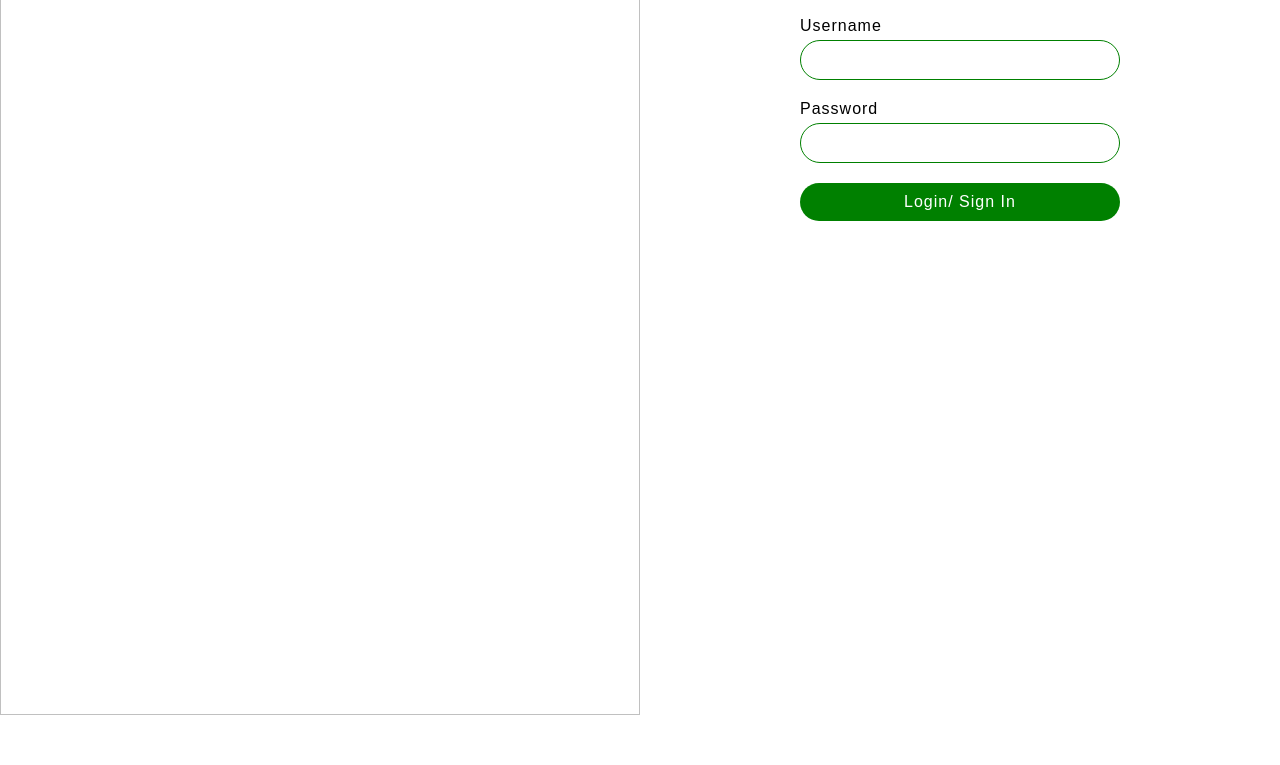
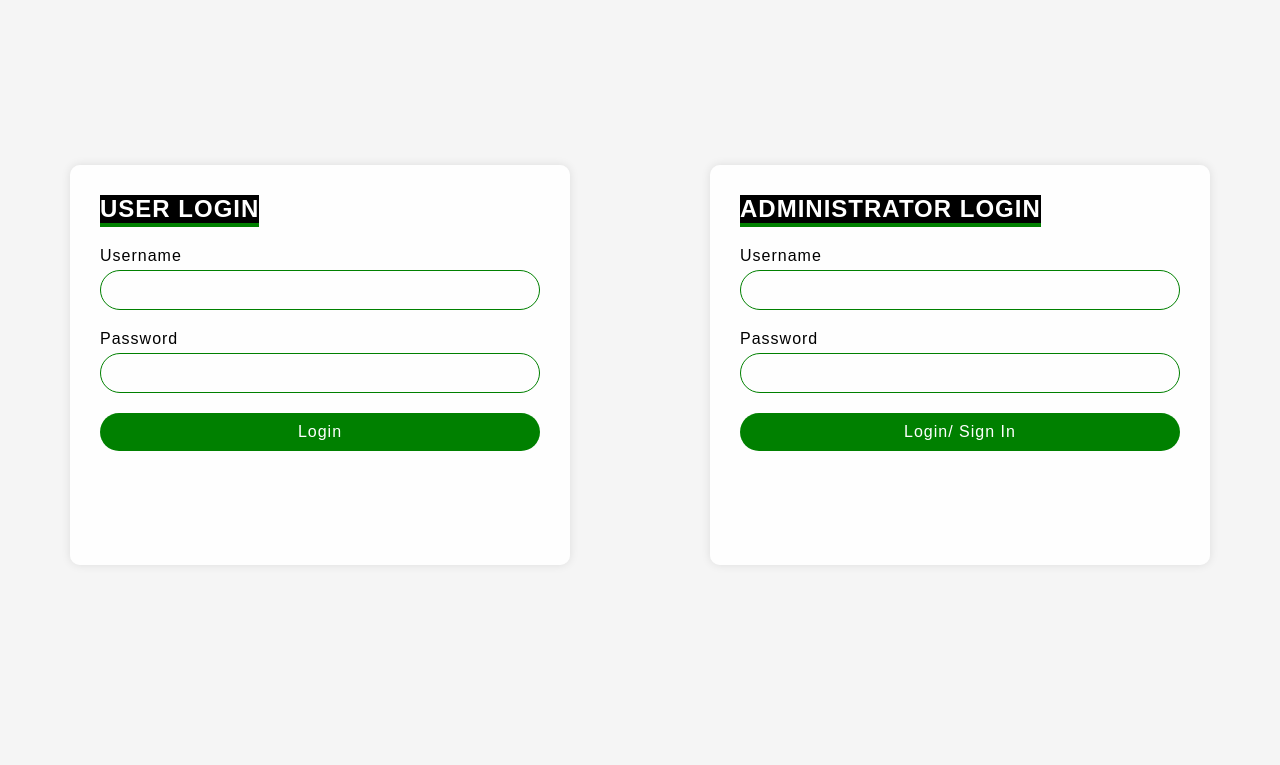
Before and after one commit to Shubhamsk2000/Crime-Alert, a plain HTML site: page PBL/adminlogin.html in a window 1280 px wide. Shown: the part 107-872 px from the top of the page. Before the commit the page ends 822 px from the top, so only its background shows below. Drawn offline with Linux system fonts and the light colour scheme.

Commit message:
committed

```diff
--- a/PBL/adminlogin.html
+++ b/PBL/adminlogin.html
@@ -161,8 +161,40 @@
 			margin: 50px;
 		}
 	}
+	section {
+        position: relative;
+        width: 100%;
+        height: 100vh; /* Set height to viewport height */
+        display: flex;
+        justify-content: center;
+        align-items: center;
+        background-color: #f5f5f5; /* Adding a background color for better visualization */
+    }
 
+    section .contentBx {
+        display: flex;
+        flex-direction: column; /* Stack forms vertically */
+        align-items: center; /* Center forms horizontally */
+    }
 
+    section .contentBx .formBx {
+        width: 300px; /* Adjust width as needed */
+        padding: 20px;
+        background: rgb(255, 255, 255, 0.9);
+        margin: 20px auto; /* Center horizontally */
+        border-radius: 10px; /* Add border-radius for rounded corners */
+        box-shadow: 0 0 10px rgba(0, 0, 0, 0.1); /* Add box-shadow for depth */
+    }
+	section .contentBx .formBx {
+        width: 500px; /* Increase width */
+        height: 400px; /* Set height to auto to accommodate content */
+        max-width: 80%; /* Limit maximum width to maintain responsiveness */
+        padding: 30px; /* Increase padding for better spacing */
+        background: rgba(255, 255, 255, 0.9);
+        margin: 20px auto; /* Center horizontally */
+        border-radius: 10px;
+        box-shadow: 0 0 10px rgba(0, 0, 0, 0.1);
+    }
 	</style>
 
 </head>
@@ -170,7 +202,7 @@
 	<!-- <img src="image/admin.jpeg" class="image" alt="background image"> -->
 	<nav>
 		<div class="logo">
-			<p> Crime Reporting System </p>
+			<p> RAKSHYA </p>
 		</div>
 		<ul>
 			<li><a href="index.html">Home</a></li>
@@ -182,9 +214,24 @@
 
 
 	<section>
-		<div class="imgBx">
-			<img src="image/admin.jpeg">
-		</div>
+		<div class="contentBx">
+		<div class="formBx">
+            <h2>User Login</h2>
+            <form action="/user_login" method="post">
+                <div class="inputBx">
+                    <span>Username</span>
+                    <input type="text" id="username" name="username">
+                </div>
+                <div class="inputBx">
+                    <span>Password</span>
+                    <input type="password" id="password" name="password">
+                </div>
+                <div class="inputBx">
+                    <input type="submit" value="Login">
+                </div>
+			</div>
+            </form>
+        </div>
 
 		<div class="contentBx">
 			<div class="formBx">
@@ -207,7 +254,5 @@
 		</div>
 
 	</section>
-
-
 </body>
 </head>
```
Also changed, not shown: PBL/index.html (+1 -1 lines).
